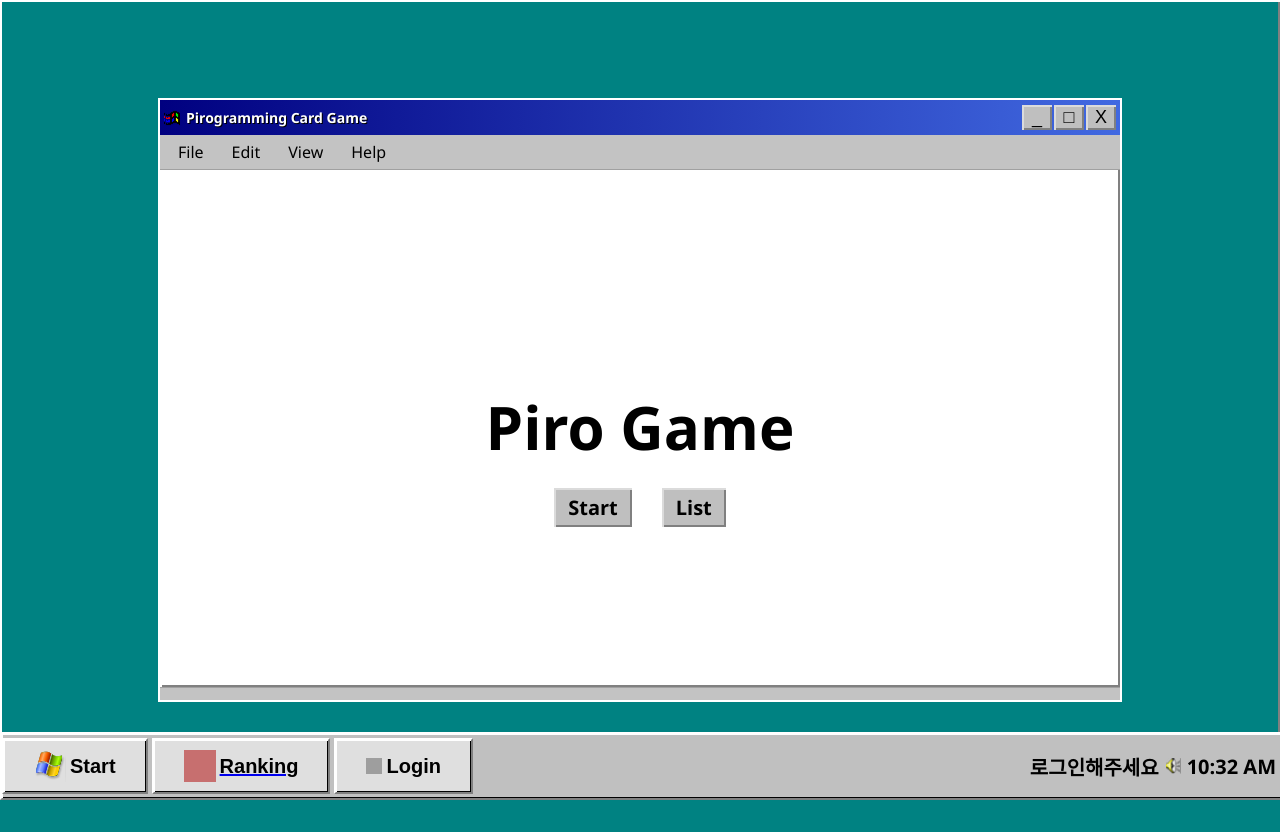
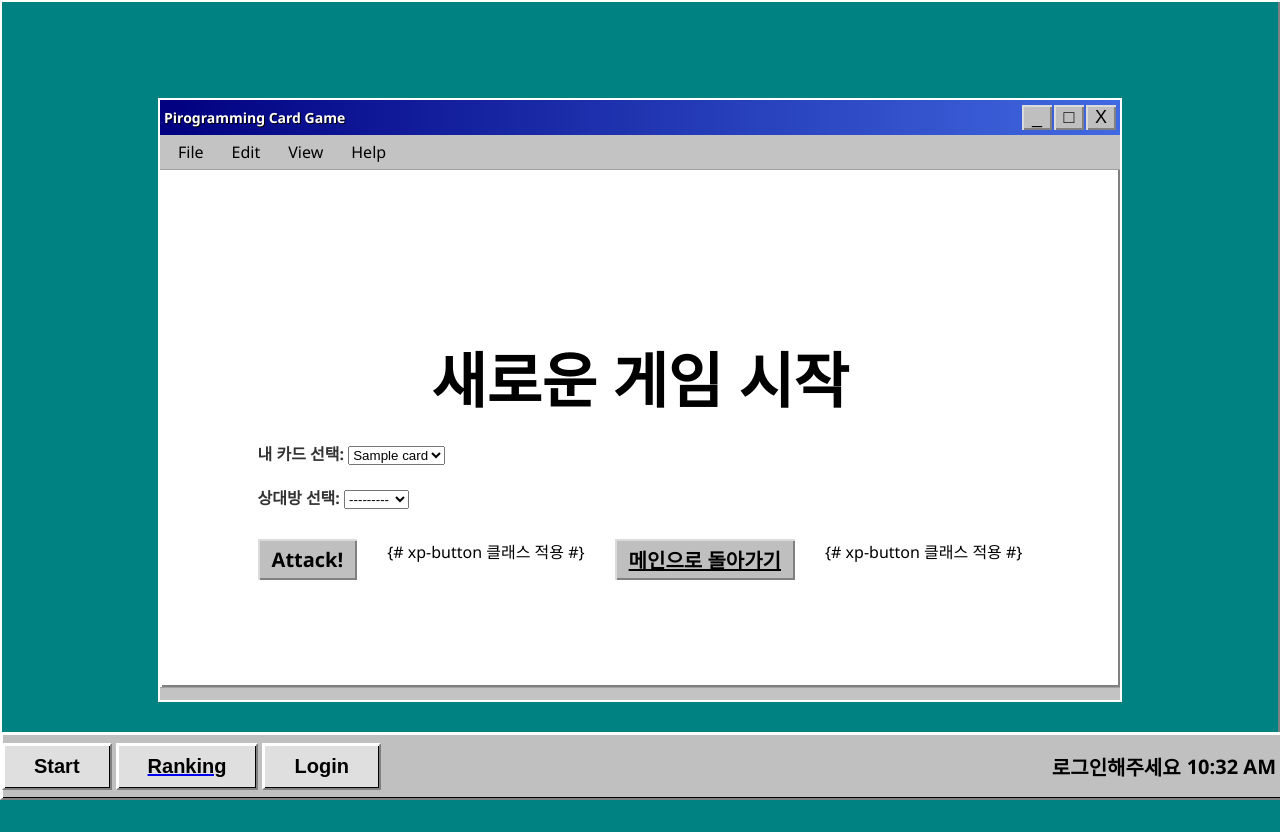
Before and after one commit to Pirogramming-23/Piro23_CardGame_6, a Django app: template cardgame/templates/cardgame/gamestart.html in a window 1280 px wide. Run offline with Django 5.2, Linux system fonts and the light colour scheme; the template is opened without the code that fills it: most values are stand-ins (such as "Sample title", 1, 10 or a date in 2020); grey boxes are pictures that could not be loaded.

Commit message:
[start 연결]

```diff
--- a/cardgame/templates/cardgame/gamestart.html
+++ b/cardgame/templates/cardgame/gamestart.html
@@ -1,27 +1,49 @@
-{% extends 'cardgame/main.html' %}
+{% extends 'cardgame/main.html' %} {# 이 부분은 실제 기본 레이아웃 템플릿의
+경로와 이름에 맞춰야 합니다. #} {% load static %} {% block game_content %}
+<div class="center-content">
+  <h1 class="game-title">새로운 게임 시작</h1>
 
-{% block content %}
-<div class="game-start-form">
-    <form method="POST">
-        {% csrf_token %}
-        <!-- 카드선택 -->
-        <h2>내가 고른 카드 :</h2>
+  <form method="post" action="{% url 'game_start' %}">
+    {% csrf_token %} {# Django 폼 보안을 위한 CSRF 토큰 #}
+
+    <div class="form-group">
+      <label for="attacker_card" style="font-weight: bold; color: #333"
+        >내 카드 선택:</label
+      >
+      <select
+        name="attacker_card"
+        id="attacker_card"
+        class="xp-select"
+        required
+      >
         {% for card in card_choices %}
-            <label>
-                <input type="radio" name="attacker_card" value="{{ card }}" {% if forloop.first %}checked{% endif %}>
+        <option value="{{ card }}" {% if forloop.first %}checked{% endif %}>
           {{ card }}
-            </label><br>
+        </option>
         {% endfor %}
-        <!-- 방어자 선택 -->
-        <h3>Defender:</h3>
-        <select name="defender_id" required>
+      </select>
+    </div>
+
+    <div class="form-group" style="margin-top: 20px">
+      <label for="defender_id" style="font-weight: bold; color: #333"
+        >상대방 선택:</label
+      >
+      <select name="defender_id" id="defender_id" class="xp-select" required>
         <option value="">---------</option>
         {% for user in defender_choices %}
         <option value="{{ user.id }}">{{ user.username }}</option>
+        {% empty %}
+        <option value="" disabled>선택 가능한 상대방이 없습니다.</option>
         {% endfor %}
       </select>
+    </div>
 
-        <button type="submit">Attack!</button>
+    <div class="button-row" style="margin-top: 30px">
+      <button type="submit" class="xp-button">Attack!</button> {# xp-button
+      클래스 적용 #}
+      <a href="{% url 'main' %}" class="xp-button">메인으로 돌아가기</a> {#
+      xp-button 클래스 적용 #}
+    </div>
   </form>
 </div>
 {% endblock %}
--- a/cardgame/templates/cardgame/main.html
+++ b/cardgame/templates/cardgame/main.html
@@ -13,7 +13,7 @@
     <div class="program-window">
         <div class="title-bar">
             <span class="window-title">
-            <img src="{% static "cardgame/image/windows-4.png" %}" width="16" height="16" />
+            {# <img src="{% static "cardgame/image/windows-4.png" %}" width="16" height="16" /> #} {# 이미지 태그 제거 #}
             Pirogramming Card Game
             </span>
             <div class="window-controls">
@@ -34,8 +34,8 @@
             <div class="center-content">
                 <h1 class="game-title">Piro Game</h1>
                 <div class="button-row">
-                    <button class="xp-button">Start</button>
-                    <button class="xp-button">List</button>
+                    <a href="{% url 'game_start' %}" class="xp-button">Start</a>
+                    <a href="{% url 'game_list' %}" class="xp-button">List</a>
                 </div>
             </div>
         {% endblock %}
@@ -47,18 +47,18 @@
     <div class="taskbar">
         <div class="taskbar-left">
             <button class="start-btn">
-            <img src="{% static 'cardgame/image/start.png' %}" width="32" height="32" /> Start
+            {# <img src="{% static 'cardgame/image/start.png' %}" width="32" height="32" /> #} {# 이미지 태그 제거 #} Start
             </button>
             <a href="{% url 'ranking' %}">
                 <button class="task-btn">
-                <img src="{% static 'cardgame/image/ranking.png' %}" width="32" height="32" /> Ranking
+                {# <img src="{% static 'cardgame/image/ranking.png' %}" width="32" height="32" /> #} {# 이미지 태그 제거 #} Ranking
                 </button>
             </a>
-            {% comment %}<a href="{% url 'accounts/social-login' %}">  {% endcomment %}
+            {% comment %}<a href="{% url 'accounts/social-login' %}"> {% endcomment %}
 
             <button class="task-btn">
             {% comment %} 여분 버튼 {% endcomment %}
-            <img src="ie-icon.png" width="16" height="16" /> Login
+            {# <img src="{% static 'cardgame/image/ie-icon.png' %}" width="16" height="16" /> #} {# 이미지 태그 제거 #} Login
             </button>
         </div>
         <div class="taskbar-right">
@@ -75,7 +75,7 @@
             로그인해주세요
             </span>
         {% endif %}
-            <img src="{% static 'cardgame/image/speaker.png' %}" width="16" height="16" />
+            {# <img src="{% static 'cardgame/image/speaker.png' %}" width="16" height="16" /> #} {# 이미지 태그 제거 #}
             <span class="time">10:32 AM</span>
         </div>
     </div>
```
Also changed, not shown: cardgame/views.py (+79 -27 lines). Lines whose indentation alone changed are shown as unchanged.
